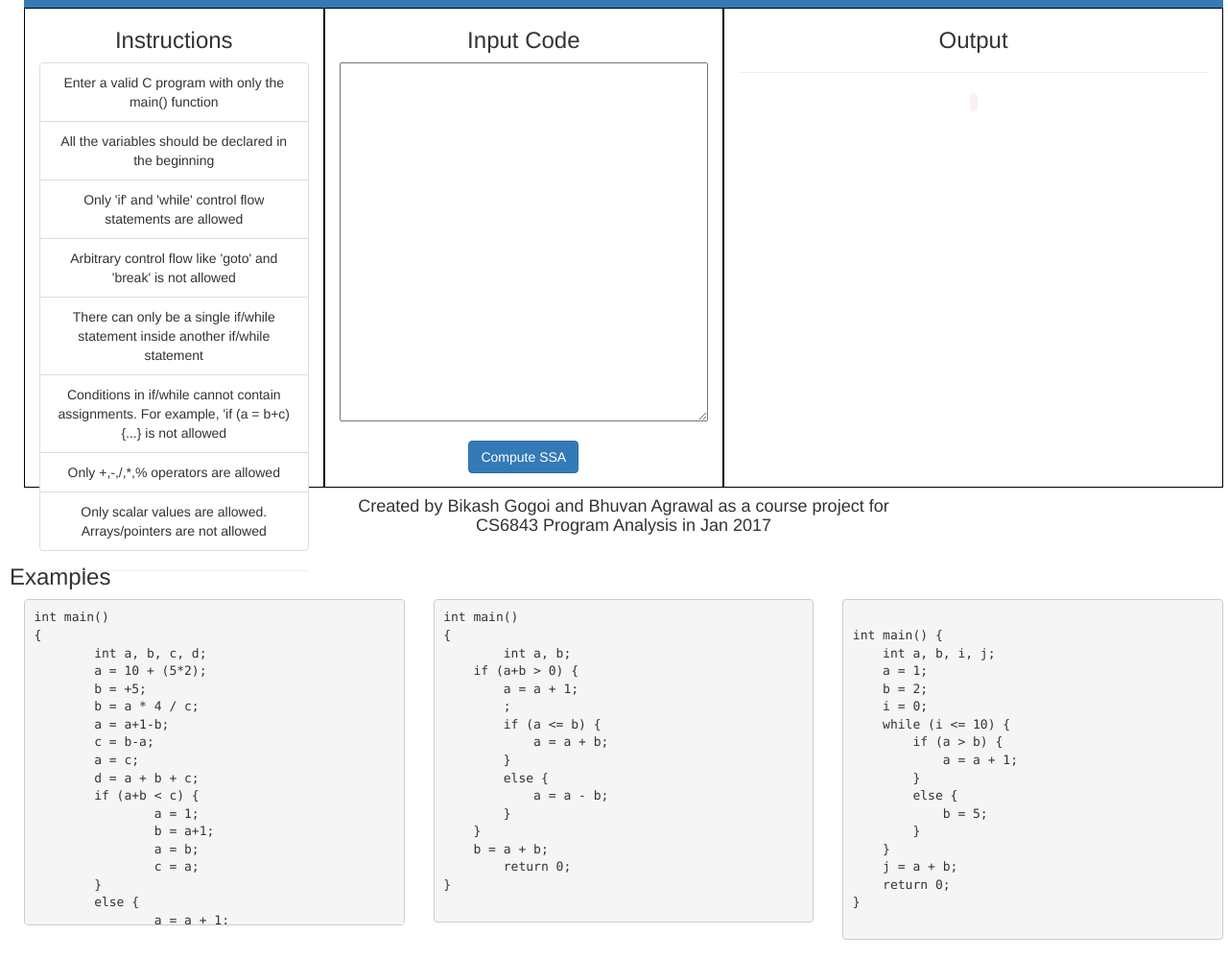
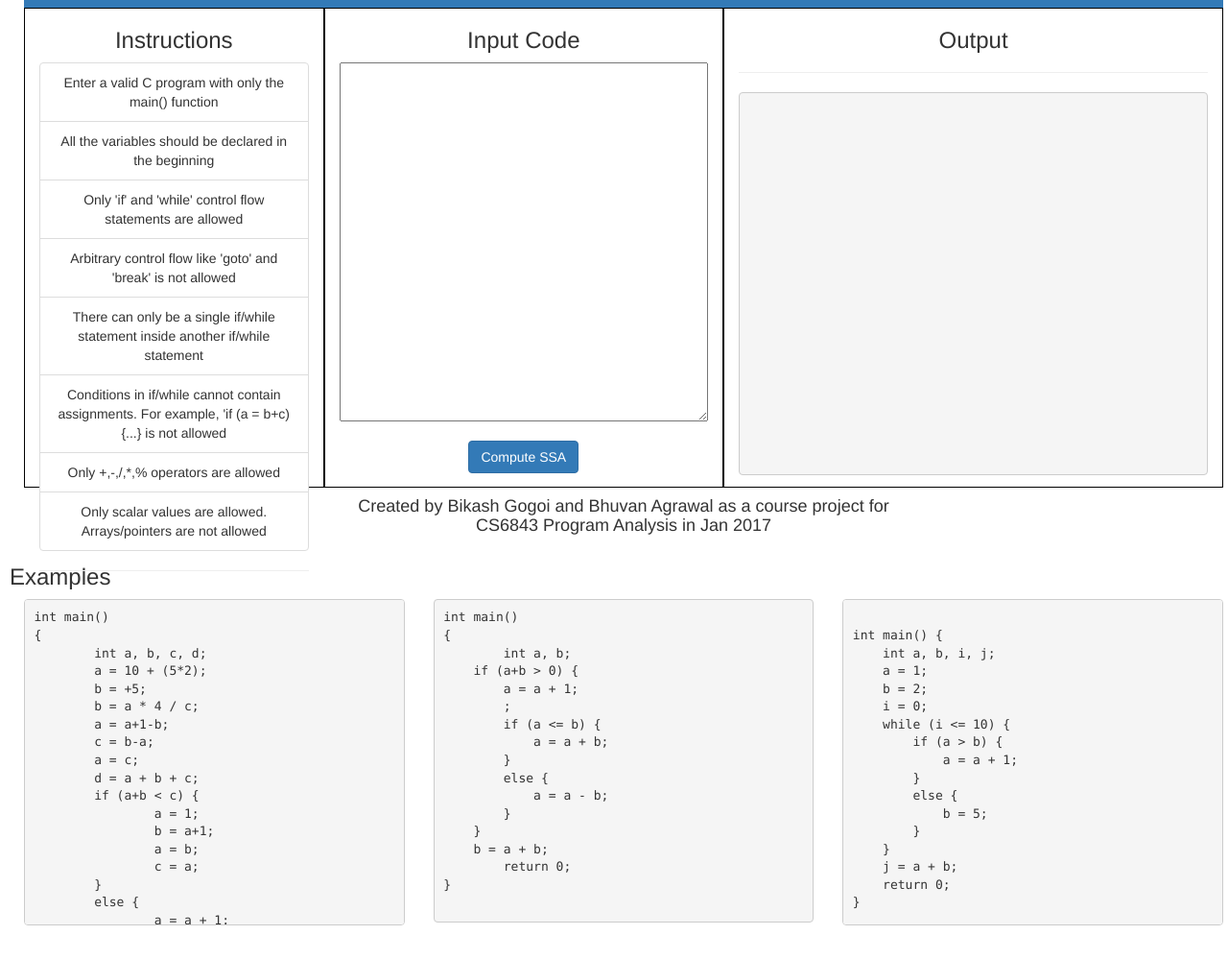
Before and after one commit to bikash001/ssa, a plain HTML site: page index.html in a window 1280 px wide. Shown: the part 65-1064 px from the top of the page at 96% size. Drawn offline with nearby package versions, Linux system fonts and the light colour scheme.

Commit message:
Add pre tags

```diff
--- a/index.html
+++ b/index.html
@@ -3,6 +3,7 @@
 <head>
 	<title></title>
 <link rel="stylesheet" type="text/css" href="https://maxcdn.bootstrapcdn.com/bootstrap/3.3.7/css/bootstrap.min.css"/>
+<link rel="stylesheet" type="text/css" href="./main.css"/>
 </head>
 <body style="height: 100%; width: 100%;">
 <div class="container" style="position: relative; width: 100%; margin: 10px;">
@@ -36,7 +37,7 @@
 			<h3>Output</h3>
 			<hr/>
 			<div id="output"></div>
-			<code id="mycode"></code>
+			<pre id="mycode" class="pre-scrollable"></pre>
 		</div>
 	</div>
 	<div class="row">
@@ -84,7 +85,7 @@ int main()
 			</pre>
 		</div>
 		<div class="col-md-4">
-			<pre>
+			<pre class="pre-scrollable">
 int main()
 {
 	int a, b;
@@ -104,7 +105,7 @@ int main()
 			</pre>
 		</div>
 		<div class="col-md-4">
-			<pre>
+			<pre class="pre-scrollable">
 
 int main() {
     int a, b, i, j;
--- /dev/null
+++ b/main.css
@@ -0,0 +1,4 @@
+pre {
+	overflow: auto;
+	min-height: 80%;
+}
```
